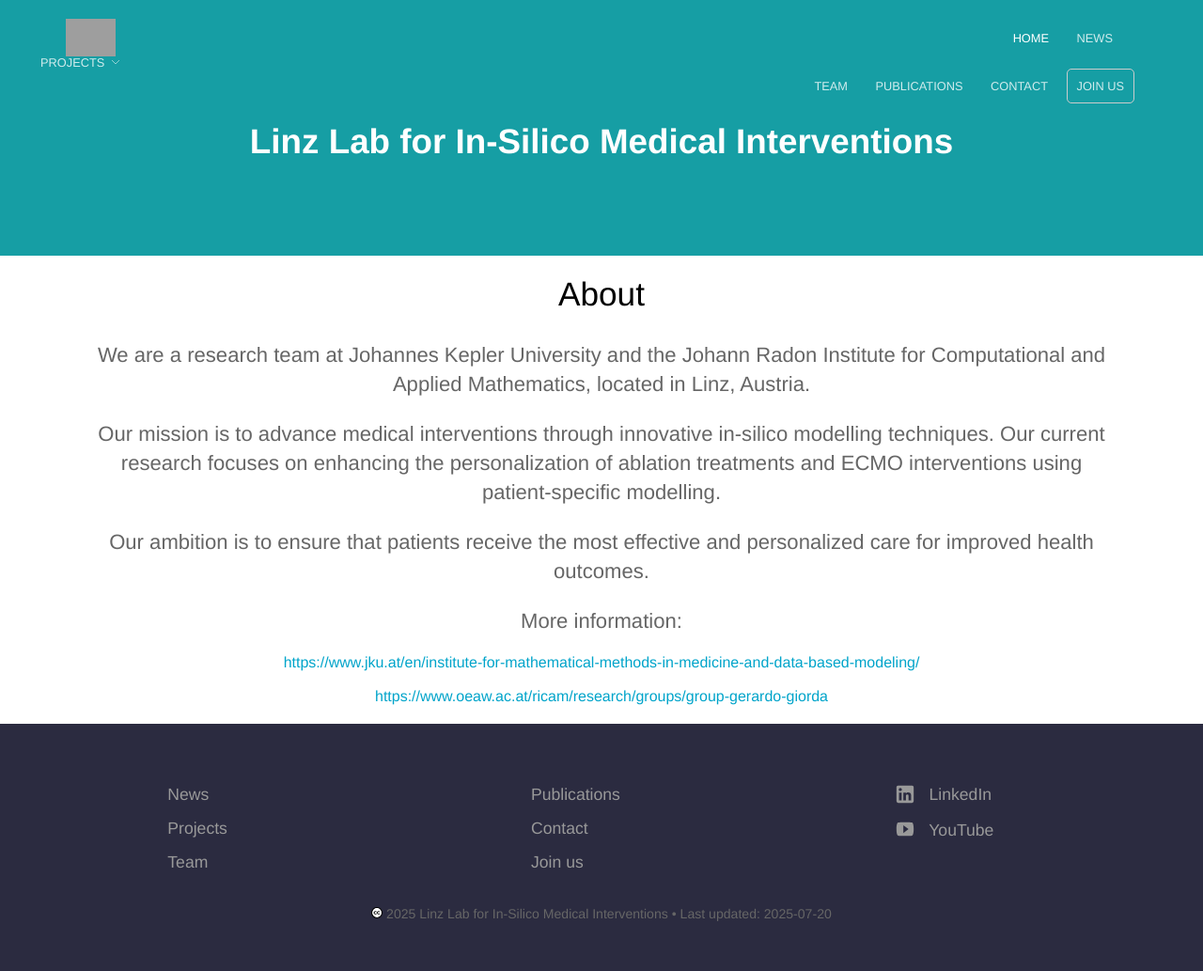
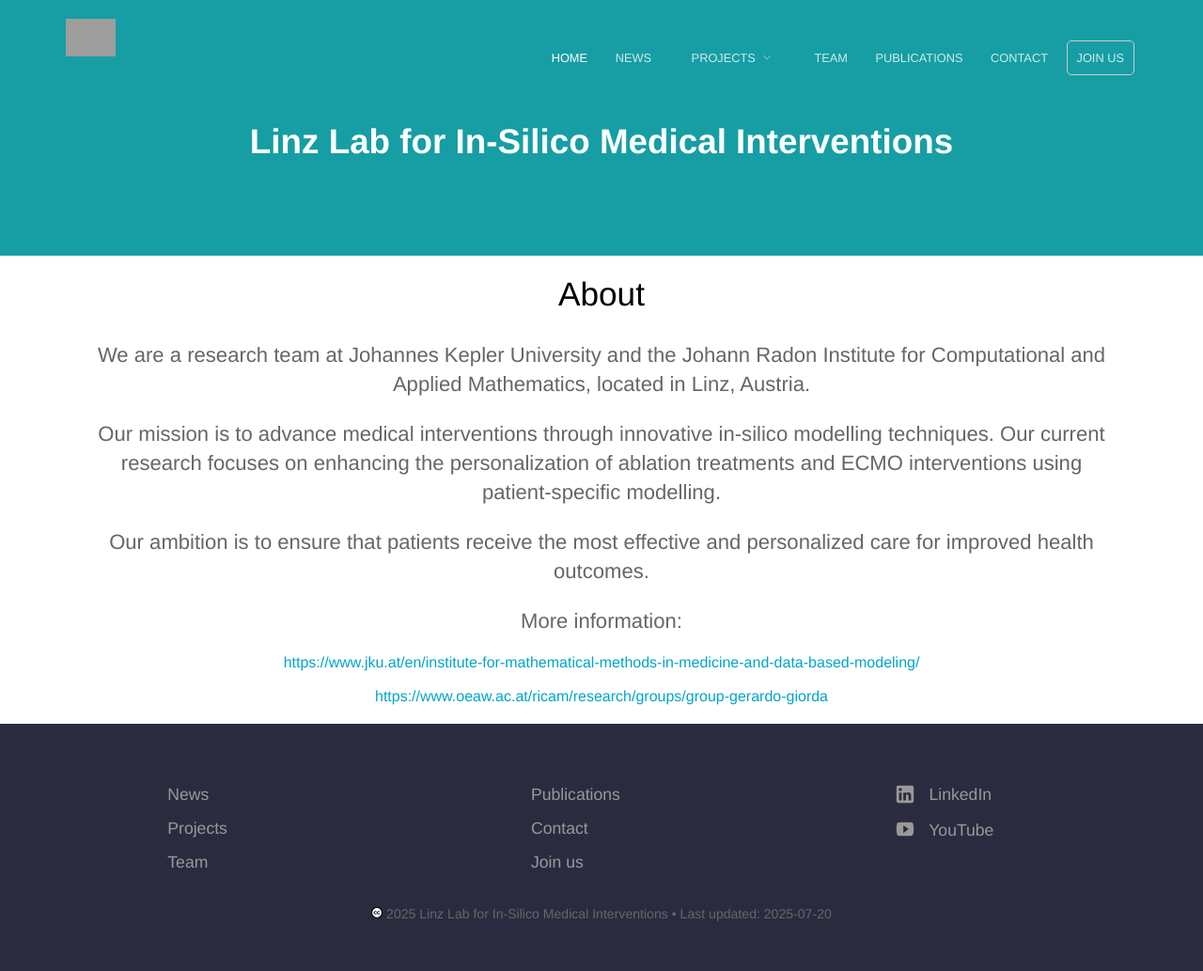
Before and after one commit to linzlabinsilmed/linzlabinsilmed.github.io, a Jekyll site: the page built from index.html, in a window 1280 px wide. Shown: the whole page at 94% size. Built offline with Jekyll 4.4.1, drawn with Linux system fonts in a browser that asks for light colours; the list of posts is cut into pages by our own code; grey boxes are pictures that could not be loaded.

Commit message:
Update navigation.scss

```diff
--- a/_sass/navigation.scss
+++ b/_sass/navigation.scss
@@ -106,17 +106,15 @@ nav {
 
 	// Dropdown Styles
 	.dropdown {
-		margin: 0 3px;
-		padding: 20px 10px;
-		border-bottom: 1px solid rgba(255,255,255,0);
-		color: rgba(255,255,255,.8);
-		transition: .2s ease-in-out;
-		display: none;
+		display: inline-flex;
+		  align-items: center;
+		  position: relative;
+		  padding: 10px;
+		  margin: 0 3px;
 
-		@media #{$mid-point} {
-			display: inline;
-			padding: 10px;
-		}
+		  @media (max-width: $mid-point) {
+		    display: block;
+		  }
 
 		&.nav-toggle {
 			display: inline;
```
